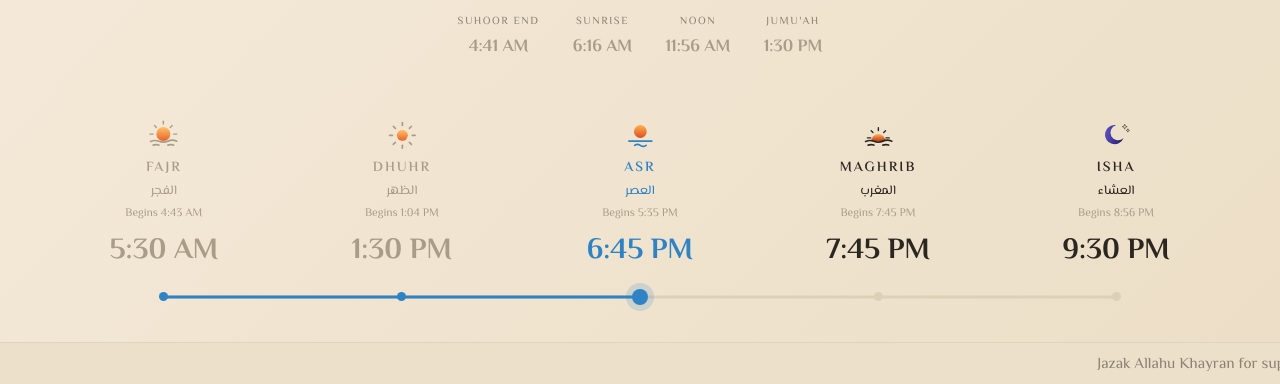
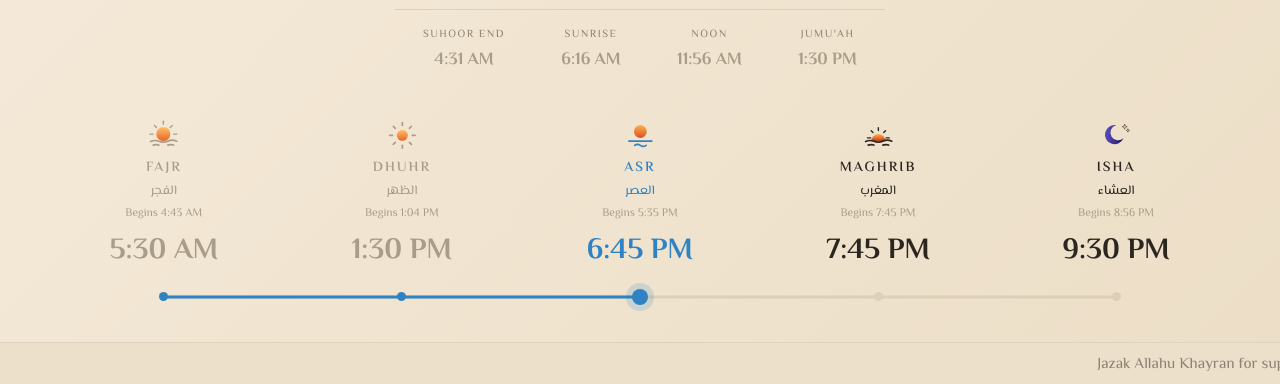
Before and after one commit to dev24792/mdwi-salah-display, a plain HTML site: page MDWI_Salah_Display_2026_v7.html in a window 1280 px wide. Shown: the part 416-800 px from the top of the page. Drawn offline with Linux system fonts and the light colour scheme; no server answers.

Commit message:
Add files via upload

```diff
--- a/MDWI_Salah_Display_2026_v7.html
+++ b/MDWI_Salah_Display_2026_v7.html
@@ -53,8 +53,10 @@
   }
   .header .dates{
     margin-top:0.8vh; font-size:1.15vw; color: var(--text-gray);
+    display:flex; flex-direction:column; align-items:flex-end;
   }
-  .header .dates span{ margin-left:1vw; }
+  .header .dates span{ margin-top:0.3vh; }
+  .header .dates span:first-child{ margin-top:0; }
 
   .center{
     flex:1;
@@ -88,7 +90,9 @@
     margin-top: 2vh;
     display:flex; align-items:center; justify-content:center;
   }
-  .center .sun-zawal-row .item{ text-align:center; padding: 0 1.3vw; }
+  .center .sun-zawal-row .item{
+    text-align:center; padding: 0 2.2vw;
+  }
   .center .sun-zawal-row .lbl{
     font-size:0.85vw; letter-spacing:1.5px; text-transform:uppercase; color: var(--text-gray);
     margin-bottom:0.4vh;
@@ -207,8 +211,8 @@
     .header{ align-items:center; }
     .header .brand{ font-size: clamp(1.1rem, 4.5vw, 1.4rem); }
     .header .clock{ font-size: clamp(1.8rem, 8vw, 2.4rem); }
-    .header .dates{ font-size: clamp(0.65rem, 2.8vw, 0.8rem); margin-top:0.6vh; }
-    .header .dates span{ margin-left:2vw; }
+    .header .dates{ font-size: clamp(0.65rem, 2.8vw, 0.8rem); margin-top:0.6vh; align-items:center; }
+    .header .dates span{ margin-left:0; margin-top:0.3vh; }
 
     .center{ flex:none; padding: 5vw 0; }
     .center .label{ font-size: clamp(1rem, 4.5vw, 1.3rem); letter-spacing:2px; }
@@ -260,8 +264,8 @@
       <div class="label" id="nextLabel">—</div>
       <div class="countdown" id="countdown">--:--</div>
       <div class="adhan-iqama-row" id="adhanIqamaRow"></div>
-      <div class="divider"></div>
-      <div class="sun-zawal-row">
+      <div class="divider" id="infoDivider"></div>
+      <div class="sun-zawal-row" id="infoRow">
         <div class="item" id="suhoorItem"><div class="lbl">Suhoor End</div><div class="val" id="suhoorVal">--:--</div></div>
         <div class="item" id="sunriseItem"><div class="lbl">Sunrise</div><div class="val" id="sunriseVal">--:--</div></div>
         <div class="item" id="zawalItem"><div class="lbl">Noon</div><div class="val" id="zawalVal">--:--</div></div>
@@ -573,9 +577,11 @@
     { key:'isha',    label:'Isha',    adhan: rec.isha_start,  iqamah: rec.isha_jamaat  }
   ];
 
-  // Suhoor End = when Fajr begins (fasting must stop at Subh Sadiq).
-  const suhoorTime = parseTime(rec.fajr_start, now);
-  document.getElementById('suhoorVal').textContent = to12h(rec.fajr_start).t;
+  // Suhoor End = 10 minutes before Subh Sadiq (Fajr begins), per the timetable's
+  // own footnote: "close and make Niyat 10 minutes before Subah-Sadiq."
+  const subhSadiqTime = parseTime(rec.fajr_start, now);
+  const suhoorTime = subhSadiqTime ? new Date(subhSadiqTime.getTime() - 10*60000) : null;
+  document.getElementById('suhoorVal').textContent = formatTime12(suhoorTime);
 
   const sunriseTime = parseTime(rec.sunrise, now);
   document.getElementById('sunriseVal').textContent = to12h(rec.sunrise).t;
@@ -618,6 +624,17 @@
   // "Noon" (3 min before true zenith) until Dhuhr officially begins.
   if(dhuhrStartTime && now >= noonTime && now < dhuhrStartTime){
     zawalItem.className = 'item prohibited';
+  }
+
+  // Stretch the divider above to match the actual width of the Suhoor/Sunrise/
+  // Noon/Jumu'ah row beneath it, rather than a guessed fixed width — on mobile
+  // (where that row wraps into a 2x2 grid) the CSS media query's own width takes
+  // over instead, so we skip the JS override there.
+  if(window.innerWidth > 700){
+    const rowWidth = document.getElementById('infoRow').getBoundingClientRect().width;
+    if(rowWidth > 0) document.getElementById('infoDivider').style.width = rowWidth + 'px';
+  } else {
+    document.getElementById('infoDivider').style.width = '';
   }
 
   const rowItems = [
```
